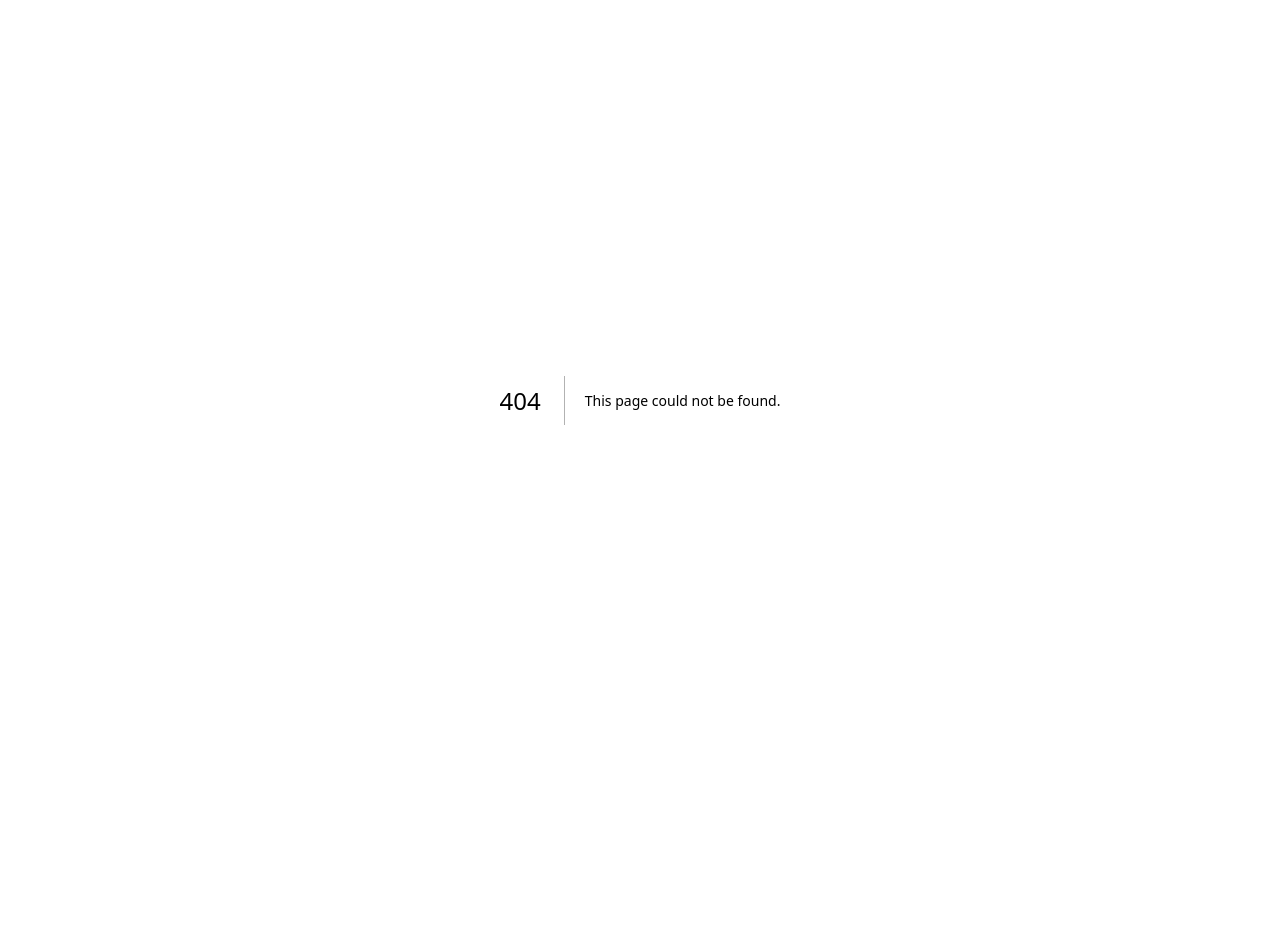
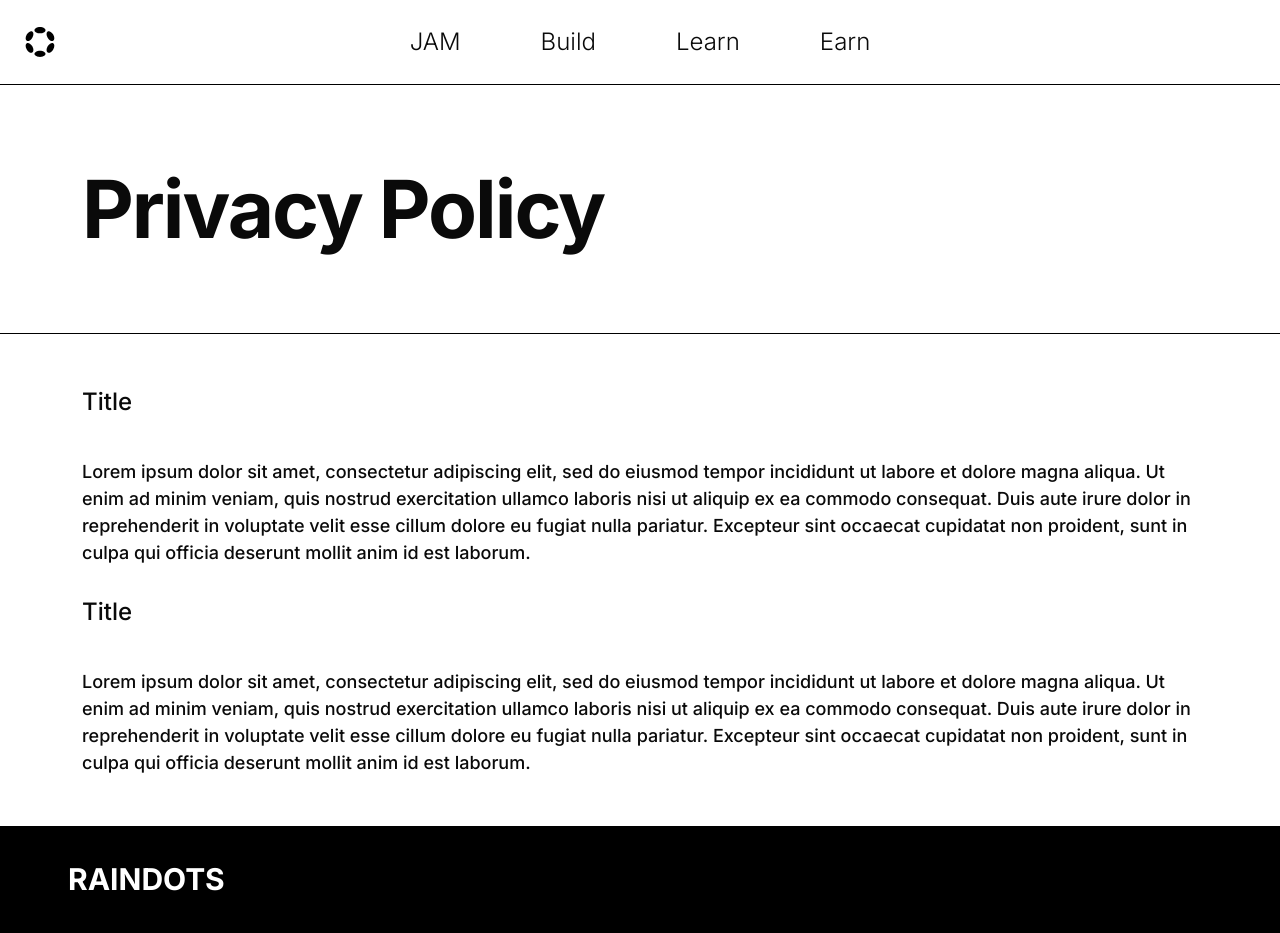
Before and after one commit to lhymmEU/raindot, a Next.js app: page /privacy-policy in a window 1280 px wide. Before the commit this address had no page. Shown: the top 933 px of the page. Before the commit the page ends 800 px from the top, so only its background shows below. Built offline with nearby package versions, Linux system fonts and the light colour scheme.

Commit message:
privacy page v0.1

```diff
--- a/app/components/card.tsx
+++ b/app/components/card.tsx
@@ -23,7 +23,7 @@
   };
 
   return (
-    <div className="relative w-[350px] border border-black rounded-[30px] overflow-hidden flex flex-col">
+    <div className="relative w-[421px] border border-black rounded-[30px] overflow-hidden flex flex-col">
       {/* Image section */}
       <div className="h-[180px] w-full bg-black relative">
         {imageUrl && (
--- a/app/components/footer.tsx
+++ b/app/components/footer.tsx
@@ -5,7 +5,7 @@
   return (
     <footer className="bg-black text-white">
       <div className="mx-auto pt-[35px] pb-[70px] px-[68px]">
-        <h2 className="text-3xl font-bold mb-8">THE PORTAL</h2>
+        <h2 className="text-3xl font-bold mb-8">RAINDOTS</h2>
 
         <div className="flex gap-8 justify-between items-start">
           <div className="flex gap-32">
@@ -16,7 +16,7 @@
               <Link href="#" className="block">
                 FEEDBACK FORM
               </Link>
-              <Link href="#" className="block">
+              <Link href="/privacy-policy" className="block">
                 PRIVACY POLICY
               </Link>
             </div>
--- a/app/components/hero.tsx
+++ b/app/components/hero.tsx
@@ -1,6 +1,6 @@
 interface HeroProps {
   title: string;
-  description: string;
+  description?: string;
   buttonText?: string;
 }
 
@@ -9,9 +9,11 @@
     <section className="py-[64px] px-[82px] border-b border-black">
       <div className="flex flex-col">
         <h1 className="text-[80px] font-[700] tracking-tight">{title}</h1>
-        <p className="text-[24px] font-[400] tracking-tight leading-none">
-          {description}
-        </p>
+        {description && (
+          <p className="text-[24px] font-[400] tracking-tight leading-none">
+            {description}
+          </p>
+        )}
       </div>
 
       {buttonText && (
--- /dev/null
+++ b/app/privacy-policy/page.tsx
@@ -0,0 +1,39 @@
+import Footer from "../components/footer";
+import Header from "../components/header";
+import Hero from "../components/hero";
+
+export default function PrivacyPolicy() {
+  return (
+    <>
+      <Header />
+      <Hero title="Privacy Policy" />
+      <div className="flex flex-col gap-[28px] px-[82px] py-[50px]">
+        <div className="flex flex-col gap-[38px]">
+          <h1 className="text-[24px] font-[500]">Title</h1>
+          <p className="text-[18px] font-[500]">
+            Lorem ipsum dolor sit amet, consectetur adipiscing elit, sed do
+            eiusmod tempor incididunt ut labore et dolore magna aliqua. Ut enim
+            ad minim veniam, quis nostrud exercitation ullamco laboris nisi ut
+            aliquip ex ea commodo consequat. Duis aute irure dolor in
+            reprehenderit in voluptate velit esse cillum dolore eu fugiat nulla
+            pariatur. Excepteur sint occaecat cupidatat non proident, sunt in
+            culpa qui officia deserunt mollit anim id est laborum.
+          </p>
+        </div>
+        <div className="flex flex-col gap-[38px]">
+          <h1 className="text-[24px] font-[500]">Title</h1>
+          <p className="text-[18px] font-[500]">
+            Lorem ipsum dolor sit amet, consectetur adipiscing elit, sed do
+            eiusmod tempor incididunt ut labore et dolore magna aliqua. Ut enim
+            ad minim veniam, quis nostrud exercitation ullamco laboris nisi ut
+            aliquip ex ea commodo consequat. Duis aute irure dolor in
+            reprehenderit in voluptate velit esse cillum dolore eu fugiat nulla
+            pariatur. Excepteur sint occaecat cupidatat non proident, sunt in
+            culpa qui officia deserunt mollit anim id est laborum.
+          </p>
+        </div>
+      </div>
+      <Footer />
+    </>
+  );
+}
```
